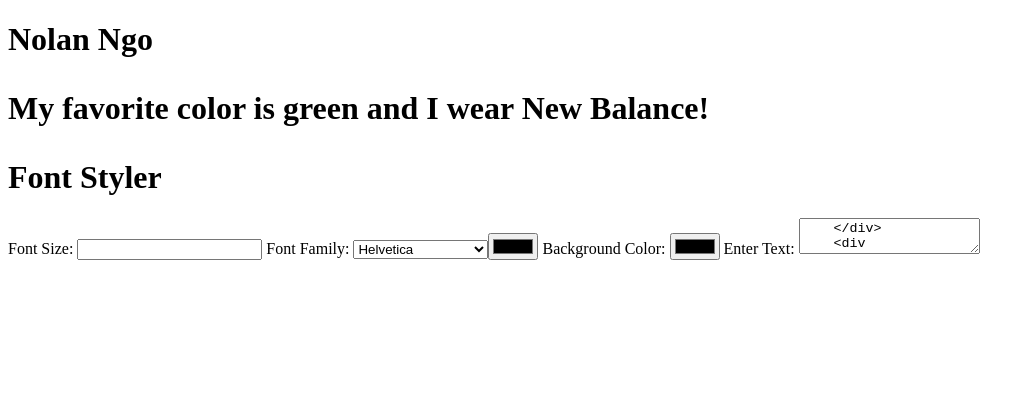
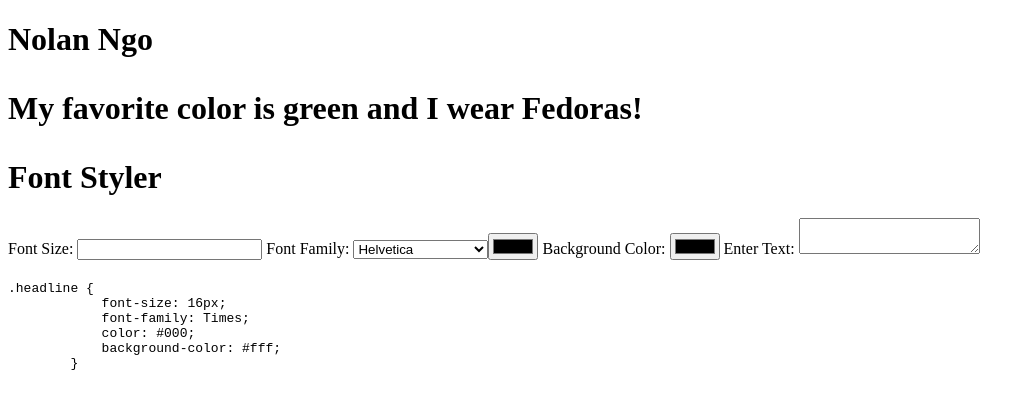
Before and after one commit to nolngo/WEB-1.0-Final-Assessment, a plain HTML site: page index.html in a window 1280 px wide. Shown: the whole page, without its empty margins (0-1035 px from the left). Drawn offline with Linux system fonts and the light colour scheme.

Commit message:
steps 5-6 completed, created stylesheet

```diff
--- a/index.html
+++ b/index.html
@@ -8,7 +8,7 @@
 <body>
     <div id="student-info">
         <h1>Nolan Ngo<h1>
-            <p>My favorite color is green and I wear New Balance!</p>
+            <p>My favorite color is green and I wear Fedoras!</p>
     </div>
     <div id="data-input">
         <h1>Font Styler</h1>
@@ -20,9 +20,19 @@
                 <option value="georgia">Georgia</option>
             Font Color: <input id="input-color" type="color" value="#000">
             Background Color: <input id="input-bg-color" type="color" value="#fff">
-            Enter Text: <textarea id="enter-text">
+            Enter Text: <textarea id="enter-text"></textarea>
     </div>
-    <div id="headline-display"></div>
-    <div id="data-output"></div>
+    <div id="headline-display">
+        <h1 id="display"></h1>
+    </div>
+    <div id="data-output">
+        <pre><code>.headline {
+            font-size: <span id="show-size">16</span>px;
+            font-family: <span id="show-font">Times</span>;
+            color: <span id="show-color">#000</span>;
+            background-color: <span id="show-bg-color">#fff</span>;
+        }</code></pre>
+    </div>
+
 </body>
 </html>
```
Also changed, not shown: styles.css (added).
